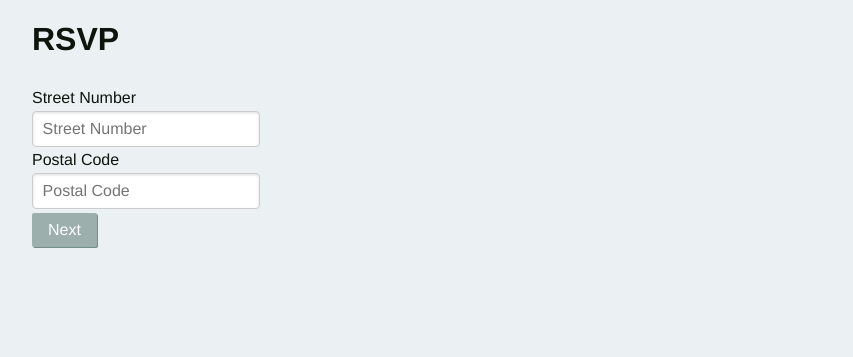
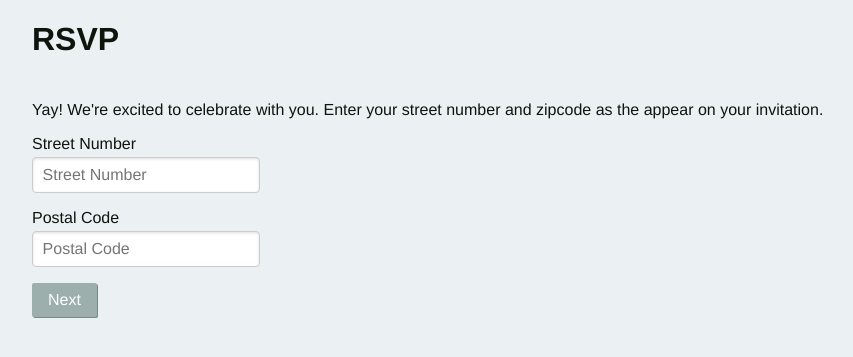
Before and after one commit to tpitale/wedding, a Jekyll site: the page built from rsvp.html, in a window 1280 px wide. Shown: the top 357 px of the page, without its empty margins (160-1013 px from the left). Built offline with Jekyll 4.4.1, drawn with Linux system fonts in a browser that asks for light colours.

Commit message:
RSVP phrasing revisions.

```diff
--- a/rsvp.html
+++ b/rsvp.html
@@ -8,11 +8,17 @@ key: rsvp
 
 <form class="reserve reserve-1" id="reservation_step_1">
   <fieldset>
-    <label for="street_number">Street Number</label>
-    <input type="text" name="street_number" id="street_number" placeholder="Street Number">
+    <p>Yay! We're excited to celebrate with you. Enter your street number and zipcode as the appear on your invitation.</p>
 
-    <label for="postal_code">Postal Code</label>
-    <input type="text" name="postal_code" id="postal_code" placeholder="Postal Code">
+    <p>
+      <label for="street_number">Street Number</label>
+      <input type="text" name="street_number" id="street_number" placeholder="Street Number">
+    </p>
+
+    <p>
+      <label for="postal_code">Postal Code</label>
+      <input type="text" name="postal_code" id="postal_code" placeholder="Postal Code">
+    </p>
 
     <input type="submit" value="Next" class="button primary">
   </fieldset>
@@ -20,23 +26,18 @@ key: rsvp
 
 <form action="https://rsvp.pitaleerb.com/submissions?form_id=cfbefb79-4bb2-451e-bf28-191ac50da469" method="POST" class="reserve reserve-2" id="reservation_step_2">
   <fieldset>
-    <legend>Details</legend>
 
     <input type="hidden" name="_next" value="http://pitaleerb.com/thanks.html" />
     <input type="text" name="_gotcha" style="display:none" />
 
-    <label for="_replyto">Email</label>
-    <input type="email" name="_replyto" placeholder="Email">
-
     <fieldset id="guests-set">
-      <legend>Guests</legend>
-
+      <p>Who will attend the party?</p>
       <label id="guest-template" for="guests-" class="pure-checkbox" style="display:none;"><input id="guests-" name="guests[]" type="checkbox" value=""></label>
     </fieldset>
 
     <fieldset id="locations-set">
-      <legend>Parties</legend>
 
+      <p>Which party will you attend?</p>
       <label for="location-stl" class="pure-checkbox">
         <input id="location-stl" name="locations[]" type="checkbox" value="STL"> Saint Louis, MO
       </label>
@@ -48,6 +49,11 @@ key: rsvp
       </label>
     </fieldset>
 
+    <p>
+      <label for="_replyto">Where should we send party updates?</label>
+      <input type="email" name="_replyto" placeholder="Email">
+    </p>
+
     <input type="submit" value="RSVP!" class="button primary">
   </fieldset>
 </form>
```
